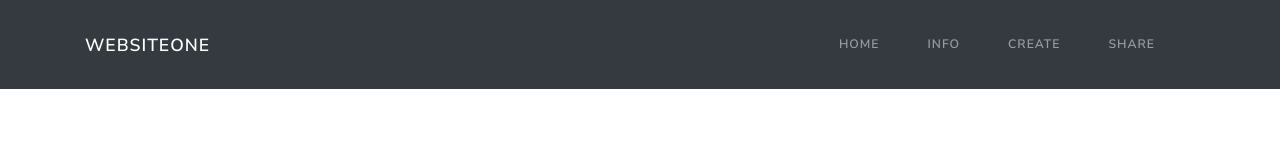
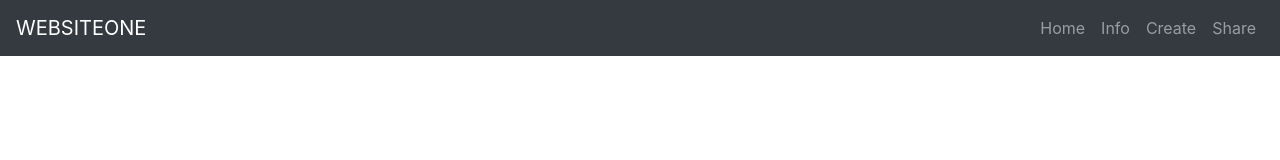
Before and after one commit to Angelozam17/Bootstrap-4-y-Font-Awesomw-5---Fazt, a plain HTML site: page index.html in a window 1280 px wide. Drawn offline with nearby package versions, Linux system fonts and the light colour scheme.

Commit message:
NavBar hecha por mí

```diff
--- a/index.html
+++ b/index.html
@@ -6,29 +6,41 @@
     <meta http-equiv="X-UA-Compatible" content="ie=edge">
     <title>Bootstrap 4 y Font Awesome 5</title>
     <!--Bootstrap CSS CDN-->
-    <link href="https://stackpath.bootstrapcdn.com/bootswatch/4.2.1/lux/bootstrap.min.css" rel="stylesheet" integrity="sha384-kW2H6mf/72/MKlmwB//Zcwg0ckiegojPx/fio14/rpoYw2LMhULTn5YhS1QyrQfx" crossorigin="anonymous"></head>
+    <link rel="stylesheet" href="https://stackpath.bootstrapcdn.com/bootstrap/4.2.1/css/bootstrap.min.css" integrity="sha384-GJzZqFGwb1QTTN6wy59ffF1BuGJpLSa9DkKMp0DgiMDm4iYMj70gZWKYbI706tWS" crossorigin="anonymous">
+
+
     <!--Font Awesome CDN-->
     <link rel="stylesheet" href="https://use.fontawesome.com/releases/v5.7.1/css/all.css" integrity="sha384-fnmOCqbTlWIlj8LyTjo7mOUStjsKC4pOpQbqyi7RrhN7udi9RwhKkMHpvLbHG9Sr" crossorigin="anonymous">
 
+</head>
+
 <body>
     <!--Navigation-->
-    <nav class="navbar navbar-expand-sm bg-dark navbar-dark fixed-top">
-        <div class="container">
-            <a href="index.html" class="navbar-brand text-light">WebsiteOne</a>
+    <nav class="navbar navbar-expand-sm navbar-dark bg-dark">
+        <a href="index.html" class="navbar-brand text-uppercase">WebsiteOne</a>
         <button class="navbar-toggler" type="button" data-toggle="collapse" data-target="#navbarCollapse">
             <span class="navbar-toggler-icon"></span>
         </button>
         <div class="collapse navbar-collapse" id="navbarCollapse">
             <ul class="navbar-nav ml-auto">
-                    <li><a href="#home-section" class="nav-item nav-link">Home</a></li>
 
-                    <li><a href="#info-section" class="nav-item nav-link">Info</a></li>
+                <li class="nav-item">
+                    <a href="#home-section" class="nav-link">Home</a>
+                </li>
 
-                    <li><a href="#" class="nav-item nav-link">Create</a></li>
+                <li class="nav-item">
+                    <a href="#info-section" class="nav-link">Info</a>
+                </li>
 
-                    <li><a href="#" class="nav-item nav-link">Share</a></li>
+                <li class="nav-item">
+                    <a href="#" class="nav-link">Create</a>
+                </li>
+
+                <li class="nav-item">
+                    <a href="#" class="nav-link">Share</a>
+                </li>
+
             </ul>
-            </div>
         </div>
     </nav>
 
```
Lines whose indentation alone changed are shown as unchanged.
